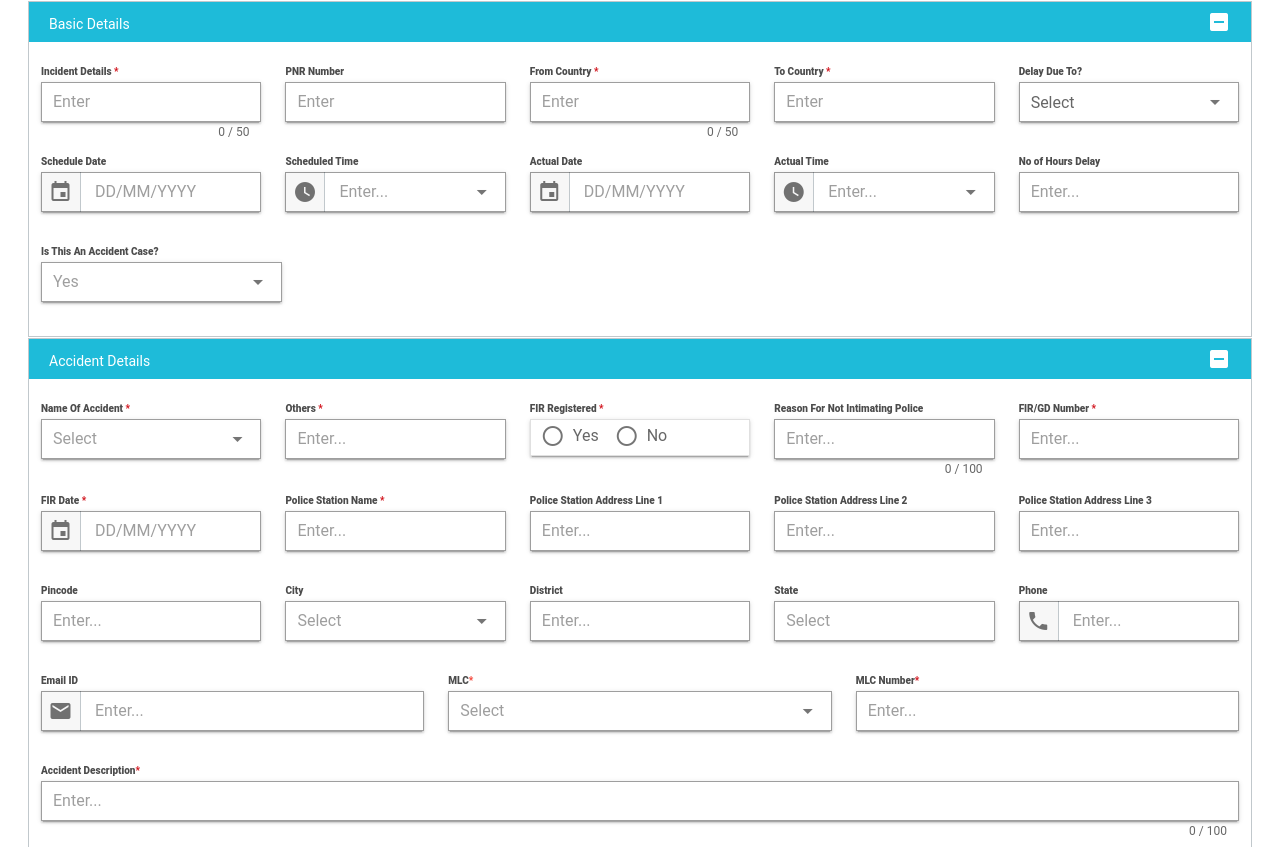
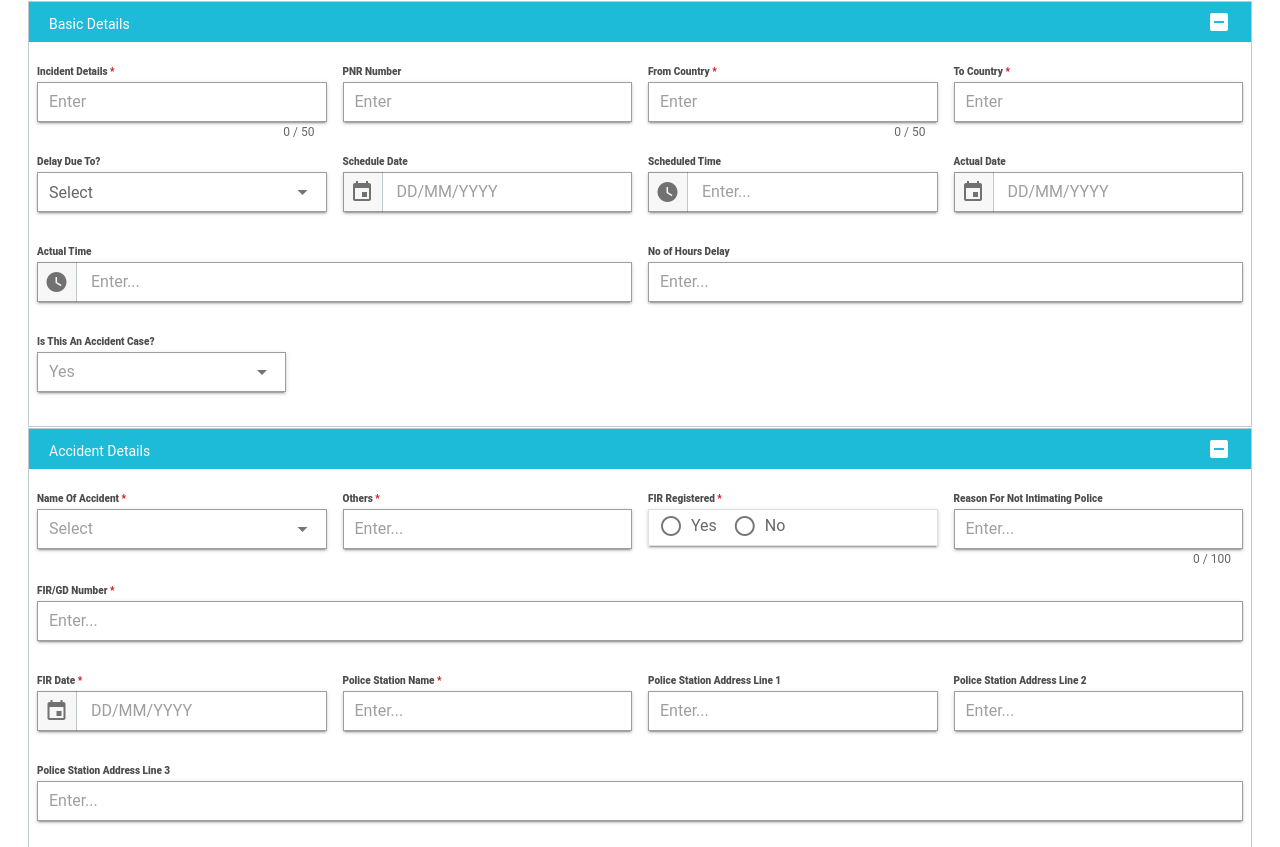
Before and after one commit to MV-VIKAS/common-carrier-delay, a Vue app: page / in a window 1280 px wide. Shown: the part 253-1100 px from the top of the page. Built offline with nearby package versions, Linux system fonts and the light colour scheme.

Commit message:
final commit

```diff
--- a/src/assets/css/main.css
+++ b/src/assets/css/main.css
@@ -7,9 +7,10 @@
   border-radius: 0px;
 }
 .form-group {
-  width: 220px ;
-  margin: 0px 12px;
+  width: 242px ;
+  margin: 0px 8px;
 }
+
 .form-label{
     font-size: 10px;
     height: 13px;
--- a/src/views/ClaimDetails.vue
+++ b/src/views/ClaimDetails.vue
@@ -1,14 +1,12 @@
 <template>
   <div>
     <div>
-      <div class=" lighten-3   claimHeader">
-        <p class="claimNumber mt-3 mx-5">
-          Claim Number - 4340002739
-        </p>
+      <div class="lighten-3 claimHeader">
+        <p class="claimNumber mt-3 mx-5">Claim Number - 4340002739</p>
         <v-divider vertical class="my-2"></v-divider>
         <p class="newClaim mt-3 mx-5">NEW CLAIM</p>
         <v-spacer></v-spacer>
-       <p class="viewDetails  mt-3 mr-5"><b>View Details</b></p>
+        <p class="viewDetails mt-3 mr-5"><b>View Details</b></p>
       </div>
     </div>
     <div class="mt-3">
@@ -32,12 +30,8 @@
         <div class="header" @click="hide = !hide">
           <span class="header-label-basic">Basic Details </span
           ><v-spacer></v-spacer>
-          <v-icon color="#ffffff" v-if="hide"
-            >mdi-plus-box</v-icon
-          >
-          <v-icon color="#ffffff" v-if="!hide"
-            >mdi-minus-box</v-icon
-          >
+          <v-icon color="#ffffff" v-if="hide">mdi-plus-box</v-icon>
+          <v-icon color="#ffffff" v-if="!hide">mdi-minus-box</v-icon>
         </div>
         <template v-if="!hide">
           <v-form>
@@ -53,7 +47,6 @@
                   dense
                   outlined
                   :counter="50"
-
                 ></v-text-field>
               </v-flex>
 
@@ -97,6 +90,7 @@
                 <v-select class="input" label="Select" solo dense outlined>
                 </v-select>
               </v-flex>
+              <!-- schedule date -->
               <v-flex class="form-group">
                 <label class="form-label"> <b>Schedule Date</b> </label>
                 <v-menu
@@ -130,27 +124,56 @@
                     <v-btn text color="primary" @click="menu1 = false">
                       Cancel
                     </v-btn>
-                    <v-btn text color="primary" @click="$refs.menu1.save(date1)">
+                    <v-btn
+                      text
+                      color="primary"
+                      @click="$refs.menu1.save(date1)"
+                    >
                       OK
                     </v-btn>
                   </v-date-picker>
                 </v-menu>
               </v-flex>
-
+              <!-- schedule time -->
               <v-flex class="form-group">
                 <label class="form-label"> <b>Scheduled Time</b> </label>
-                <v-select
-                  class="input"
+                <v-menu
+                  ref="menut1"
+                  v-model="time2"
+                  :close-on-content-click="false"
+                  :return-value.sync="scheduleTime"
+                  transition="scale-transition"
+                  offset-y
+                  max-width="290px"
+                  min-width="290px"
+                >
+                  <template v-slot:activator="{ on, attrs }">
+                    <v-text-field
+                      v-model="scheduleTime"
+                      class="form-control rounded-0"
                       placeholder="Enter..."
+                      readonly
                        solo
                       dense
                       outlined
+                      v-bind="attrs"
+                      v-on="on"
                     >
-                  <template v-slot:prepend-inner class="mx-0">
-                    <v-icon class="iconstyle">mdi-clock</v-icon>
+                      <template v-slot:prepend-inner>
+                        <v-icon class="iconstyle"> mdi-clock </v-icon>
+                      </template></v-text-field
+                    >
                   </template>
-                </v-select>
+                  <v-time-picker
+                    v-if="time2"
+                    v-model="scheduleTime"
+                    full-width
+                    color="blue lighten-1"
+                    @click:minute="$refs.menut1.save(scheduleTime)"
+                  ></v-time-picker>
+                </v-menu>
               </v-flex>
+              <!-- actual date -->
               <v-flex class="form-group">
                 <label class="form-label"> <b>Actual Date</b> </label>
                 <v-menu
@@ -184,25 +207,54 @@
                     <v-btn text color="primary" @click="menu2 = false">
                       Cancel
                     </v-btn>
-                    <v-btn text color="primary" @click="$refs.menu2.save(date2)">
+                    <v-btn
+                      text
+                      color="primary"
+                      @click="$refs.menu2.save(date2)"
+                    >
                       OK
                     </v-btn>
                   </v-date-picker>
                 </v-menu>
               </v-flex>
+          <!-- actual time -->
               <v-flex class="form-group">
                 <label class="form-label"> <b>Actual Time</b> </label>
-                <v-select
-                  class="input"
+               <v-menu
+                  ref="menut2"
+                  v-model="time3"
+                  :close-on-content-click="false"
+                  :return-value.sync="Actualtime"
+                  transition="scale-transition"
+                  offset-y
+                  max-width="290px"
+                  min-width="290px"
+                >
+                  <template v-slot:activator="{ on, attrs }">
+                    <v-text-field
+                      v-model="Actualtime"
+                      class="form-control rounded-0"
                       placeholder="Enter..."
+                      readonly
                        solo
                       dense
                       outlined
+                      v-bind="attrs"
+                      v-on="on"
                     >
-                  <template v-slot:prepend-inner class="mx-0">
-                    <v-icon class="iconstyle">mdi-clock</v-icon>
+                      <template v-slot:prepend-inner>
+                        <v-icon class="iconstyle"> mdi-clock </v-icon>
+                      </template></v-text-field
+                    >
                   </template>
-                </v-select>
+                  <v-time-picker
+                    v-if="time3"
+                    v-model="Actualtime"
+                    full-width
+                     color="blue lighten-1"
+                    @click:minute="$refs.menut2.save(Actualtime)"
+                  ></v-time-picker>
+                </v-menu>
               </v-flex>
               <v-flex class="form-group">
                 <label class="form-label"> <b>No of Hours Delay</b> </label>
@@ -214,9 +266,13 @@
                   outlined
                 ></v-text-field>
               </v-flex>
-            </v-layout >
-             <v-layout wrap class="pb-2 form-group-container" style="width:265px">
-             <v-flex class="form-group " >
+            </v-layout>
+            <v-layout
+              wrap
+              class="pb-2 form-group-container"
+              style="width: 265px"
+            >
+              <v-flex class="form-group">
                 <label class="form-label">
                   <b>Is This An Accident Case?</b></label
                 >
@@ -237,7 +293,7 @@
     <!-- ----------------------------------Accident details----------------------------------- -->
     <template>
       <div class="container1">
-        <div class="header"  @click="hide1 = !hide1">
+        <div class="header" @click="hide1 = !hide1">
           <span class="header-label-accident">Accident Details</span
           ><v-spacer></v-spacer>
           <v-icon class="white--text" color="#ffffff" v-if="hide1"
@@ -274,7 +330,7 @@
                   outlined
                 ></v-text-field>
               </v-flex>
-              <v-flex class="form-group ">
+              <v-flex class="form-group">
                 <label class="form-label"
                   ><b>FIR Registered</b> <span class="required">*</span></label
                 >
@@ -318,7 +374,6 @@
               </v-flex>
             </v-layout>
 
-
             <v-layout wrap class="form-group-container">
               <v-flex class="form-group">
                 <label class="form-label">
@@ -355,7 +410,11 @@
                     <v-btn text color="primary" @click="menu3 = false">
                       Cancel
                     </v-btn>
-                    <v-btn text color="primary" @click="$refs.menu3.save(date3)">
+                    <v-btn
+                      text
+                      color="primary"
+                      @click="$refs.menu3.save(date3)"
+                    >
                       OK
                     </v-btn>
                   </v-date-picker>
@@ -373,7 +432,7 @@
                   outlined
                 ></v-text-field>
               </v-flex>
-                <v-flex class="form-group ">
+              <v-flex class="form-group">
                 <label class="form-label">
                   <b>Police Station Address Line 1</b></label
                 >
@@ -385,7 +444,7 @@
                   outlined
                 ></v-text-field>
               </v-flex>
-                <v-flex class="form-group ">
+              <v-flex class="form-group">
                 <label class="form-label">
                   <b>Police Station Address Line 2</b></label
                 >
@@ -398,7 +457,7 @@
                 ></v-text-field>
               </v-flex>
 
-              <v-flex class="form-group ">
+              <v-flex class="form-group">
                 <label class="form-label">
                   <b>Police Station Address Line 3</b></label
                 >
@@ -411,6 +470,7 @@
                 ></v-text-field>
               </v-flex>
             </v-layout>
+
             <v-layout wrap class="form-group-container">
               <v-flex class="form-group">
                 <label class="form-label"> <b>Pincode</b></label>
@@ -452,7 +512,7 @@
                   outlined
                 ></v-text-field>
               </v-flex>
-              <v-flex class="form-group ">
+              <v-flex class="form-group">
                 <label class="form-label"> <b>Phone</b></label>
                 <v-text-field
                   class="input"
@@ -467,9 +527,10 @@
                 </v-text-field>
               </v-flex>
             </v-layout>
-               <v-layout wrap class="form-group-container" >
-              <v-flex class="form-group " style="width:230px">
-                <label class="form-label "> <b>Email ID</b></label>
+
+            <v-layout wrap class="form-group-container">
+              <v-flex class="form-group" >
+                <label class="form-label"> <b>Email ID</b></label>
                 <v-text-field
                   class="input"
                   placeholder="Enter..."
@@ -477,13 +538,13 @@
                   dense
                   outlined
                 >
-                  <template v-slot:prepend-inner class="mx-0 ">
+                  <template v-slot:prepend-inner class="mx-0">
                     <v-icon class="iconstyle">mdi-email</v-icon>
                   </template>
                 </v-text-field>
               </v-flex>
 
-              <v-flex class="form-group " style="width:230px">
+              <v-flex class="form-group" >
                 <label class="form-label">
                   <b>MLC</b><span class="red--text">*</span></label
                 >
@@ -495,7 +556,7 @@
                   outlined
                 ></v-select>
               </v-flex>
-              <v-flex class="form-group " style="width:230px">
+              <v-flex class="form-group" >
                 <label class="form-label">
                   <b>MLC Number</b><span class="required">*</span></label
                 >
@@ -559,8 +620,15 @@ export default {
       hide1: false,
       hide: false,
       date1: "",
-      date2:"",
-      date3:""
+      date2: "",
+      date3: "",
+      // time picker
+      scheduleTime: null,
+      actualTime:null,
+      time2: false,
+      time3:false,
+
+
     };
   },
 };
```
Also changed, not shown: src/views/AssessmentDetails.vue (+13 -17 lines), src/views/AssessmentSheet.vue (+9 -9 lines). Lines whose indentation alone changed are shown as unchanged.
